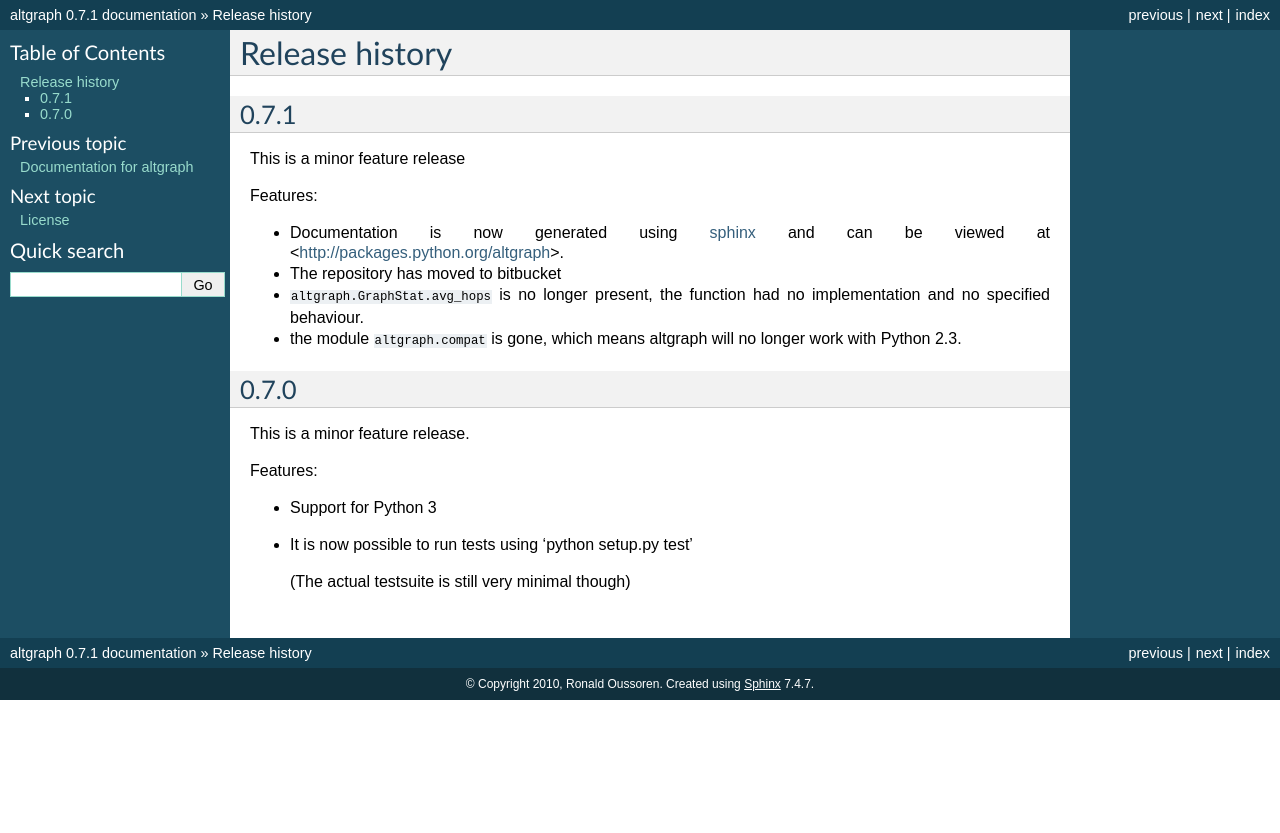
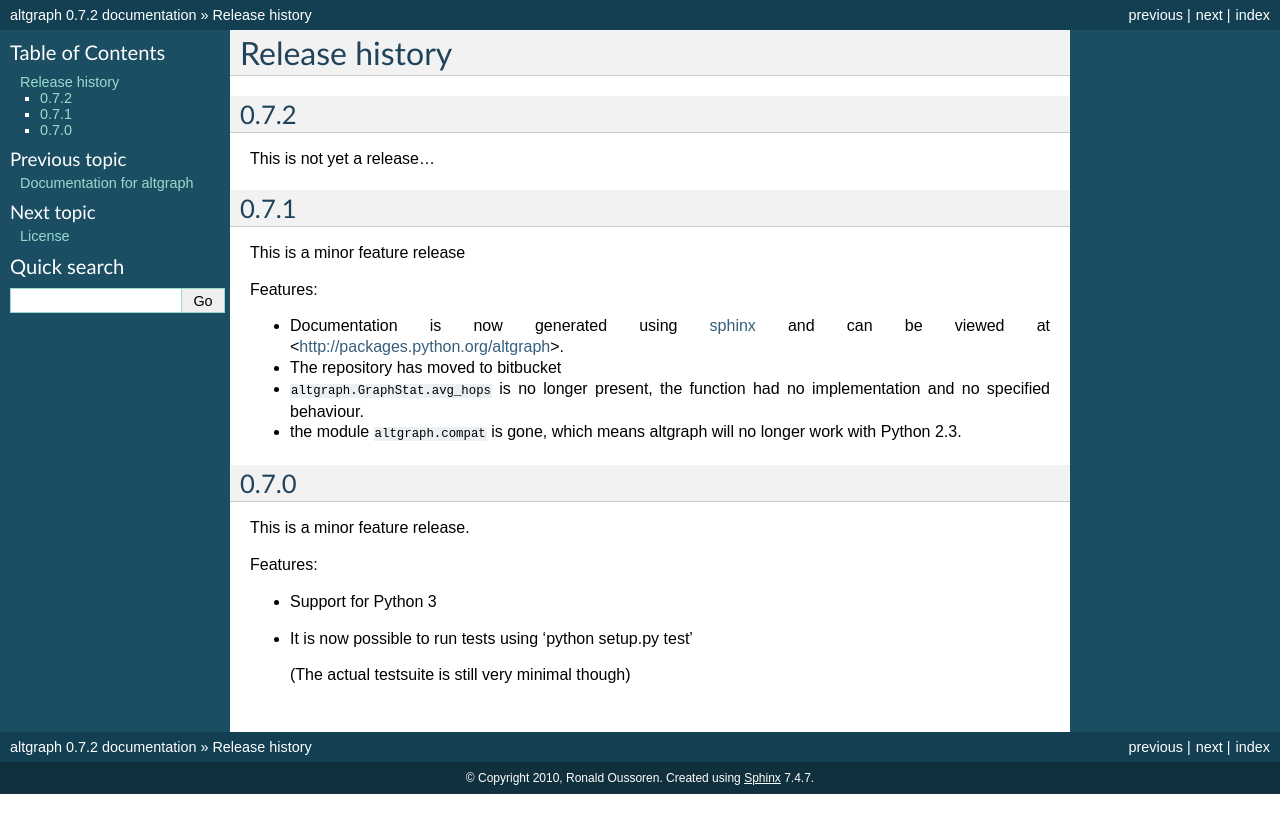
Before and after one commit to ronaldoussoren/altgraph, a Sphinx documentation site: the page built from doc/changelog.rst, in a window 1280 px wide. Shown: the top 833 px of the page. Built offline with Sphinx 7.4.7, drawn with Linux system fonts in a browser that asks for light colours.

Commit message:
Version update

```diff
--- a/doc/changelog.rst
+++ b/doc/changelog.rst
@@ -1,5 +1,10 @@
 Release history
 ===============
+
+0.7.2
+-----
+
+This is not yet a release...
 
 0.7.1
 -----
--- a/setup.py
+++ b/setup.py
@@ -16,7 +16,7 @@ from distutils import log
 
 import sys
 
-VERSION = '0.7.1'
+VERSION = '0.7.2'
 DESCRIPTION = "Python graph (network) package"
 LONG_DESCRIPTION = """
 altgraph is a fork of graphlib: a graph (network) package for constructing
```
